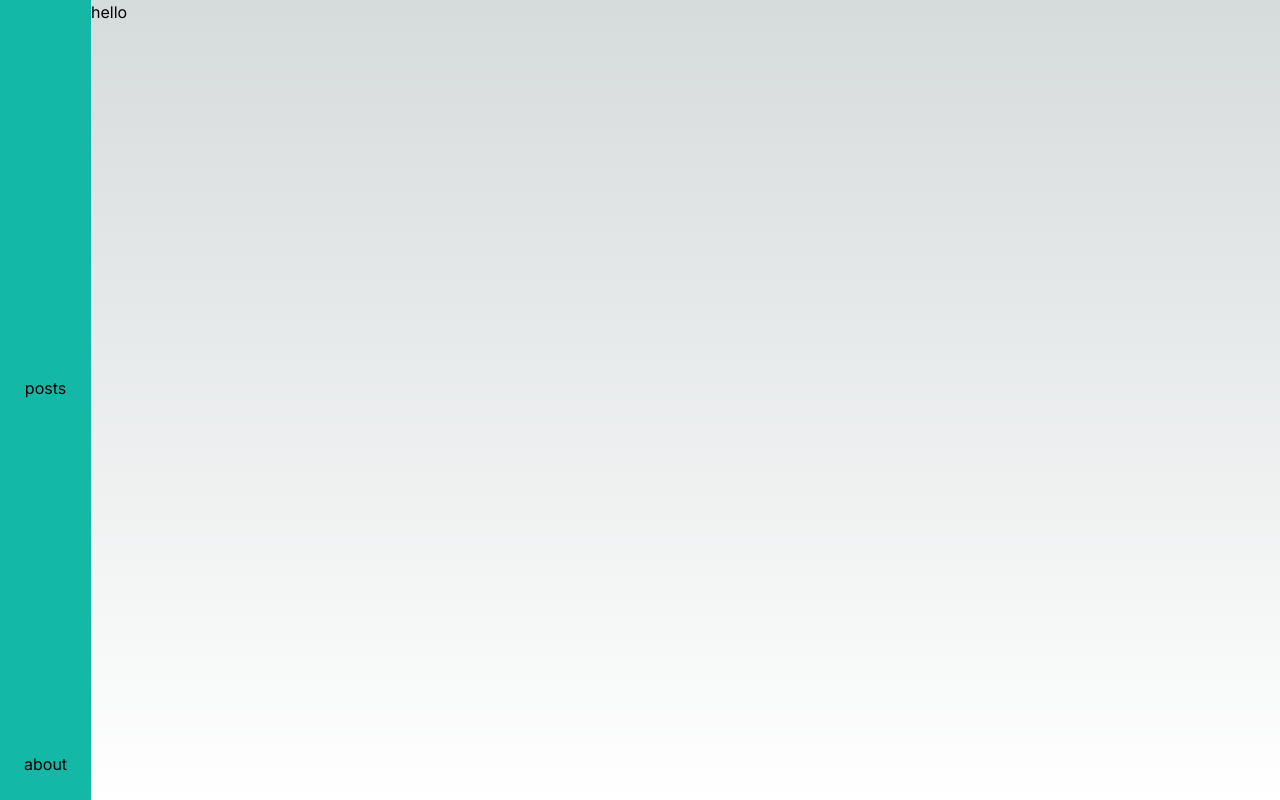
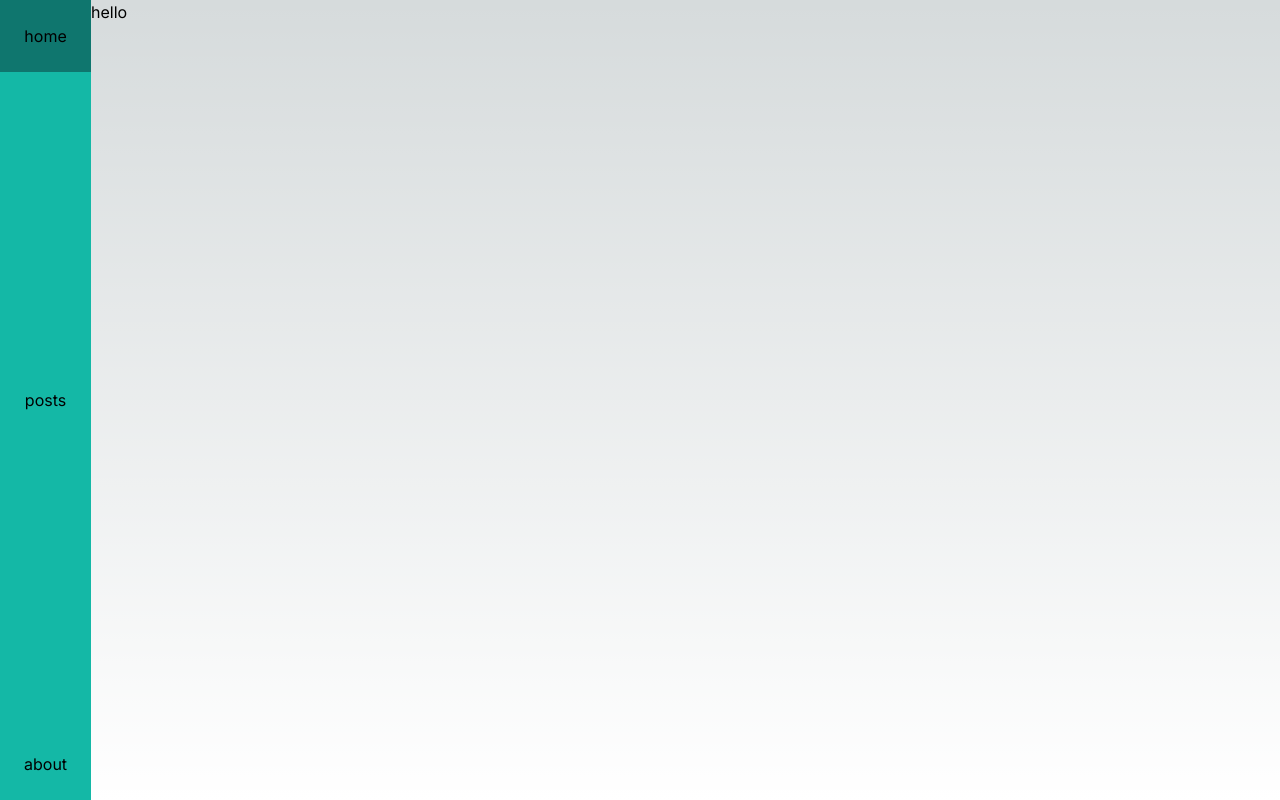
Before and after one commit to felipeobregon/p10-blog, a Next.js app: page / in a window 1280 px wide. Built offline with nearby package versions, Linux system fonts and the light colour scheme.

Commit message:
change pages array to an object array

```diff
--- a/src/components/navbar.tsx
+++ b/src/components/navbar.tsx
@@ -1,13 +1,17 @@
 import Link from 'next/link'
 
 export default function Navbar() {
-    const pages = ['', 'posts', 'about'];
+    const pages = [
+        { name: 'home', url: '/' },
+        { name: 'posts', url: '/posts' },
+        { name: 'about', url: '/about' }
+    ];
 
     return (
         <nav className="flex flex-col items-center justify-between bg-teal-500">
             {pages.map((page, index) => (
                 <div key={index} className="hover:bg-teal-700 p-6">
-                    <Link href={'/' + page}>{page}</Link>
+                    <Link href={page.url}>{page.name}</Link>
                 </div>
             ))}
         </nav>
```
